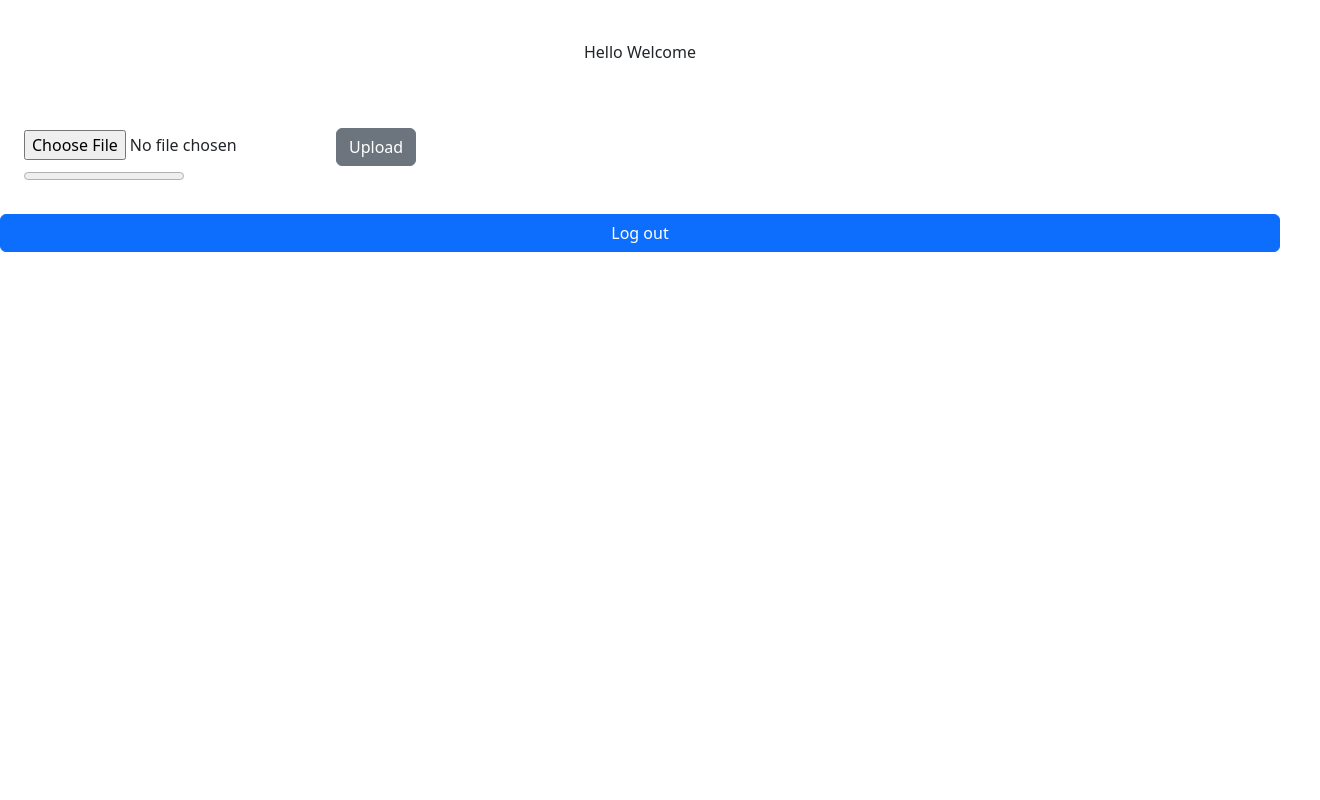
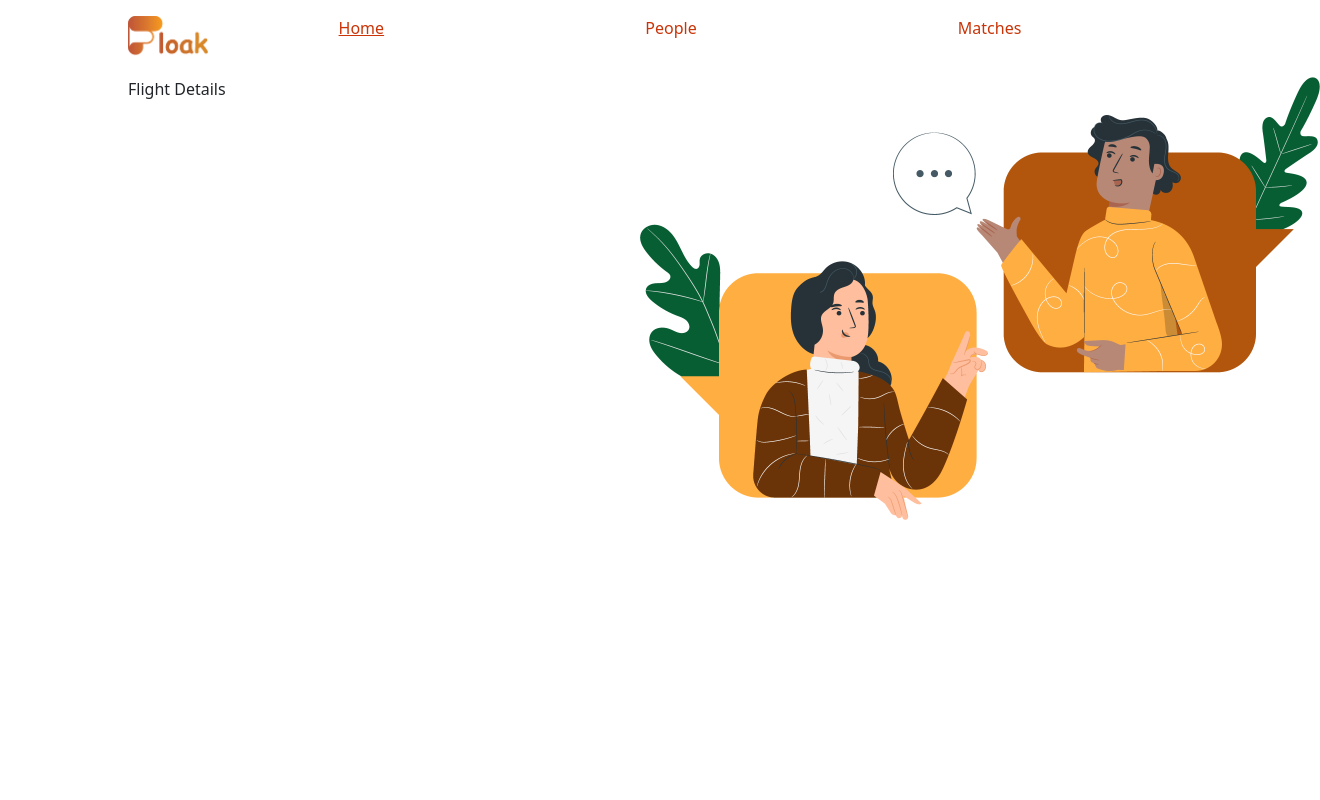
Before and after one commit to jasonpaulneu/hackharvard, a React (Create React App) app in the folder frontend/: page /home in a window 1280 px wide. Shown: the top 800 px of the page, 1320 px wide, since content can reach past the window. Built offline with nearby package versions, Linux system fonts and the light colour scheme; no server answers.

Commit message:
Add Homepage

```diff
--- a/frontend/src/components/Home.js
+++ b/frontend/src/components/Home.js
@@ -7,6 +7,8 @@ import { ref, getDownloadURL, uploadBytes } from "firebase/storage"
 
 import { useState } from 'react';
 import { uploadBytesResumable } from 'firebase/storage';
+import Navbar from "./generic/Navbar";
+import classes from './Home.module.css';
 
 const Home = () => {
   const [progressPercent, setProgressPercent] = useState(0);
@@ -50,6 +52,17 @@ const Home = () => {
 
   return (
     <>
+      <Navbar />
+      <div className={classes.mainContainer}>
+        <div className={classes.flightDetails}>
+            <div>
+              Flight Details
+            </div>
+        </div>
+        <div className={classes.homeImageContainer}>
+             <img src={require('../assets/HomeIcons.png')} className={classes.homeImage} />
+        </div>
+      </div>
       <div className="p-4 box mt-3 text-center">
         Hello Welcome <br />
       </div>
--- /dev/null
+++ b/frontend/src/components/Home.module.css
@@ -0,0 +1,25 @@
+.mainContainer{
+    display: flex;
+    flex-direction:row;
+    justify-content: space-between;
+    width: 80%;
+    margin: auto;
+}
+
+.flightDetails{
+    width: 50%;
+}
+
+.homeImageContainer{
+   width: 50%;
+}
+
+.homeImage{
+    /* justify-content: flex-end;
+    align-items: flex-end; */
+    height: 50%;
+}
+
+.header{
+    color: #C93408;
+}
--- /dev/null
+++ b/frontend/src/components/generic/Navbar.js
@@ -0,0 +1,26 @@
+import { NavLink, useNavigate } from "react-router-dom";
+import classes from './Navbar.module.css';
+
+function Navbar() {
+    let activeStyle = {
+        textDecoration: "underline",
+      };
+    return (
+        <div className={classes.navbarContainer}>
+            <img className={classes.logo} src={require('../../assets/Logo.png')} />
+            <div className={classes.navbar}>
+                <NavLink className={classes.navLink} to="/home" style={({ isActive }) =>
+                    isActive ? activeStyle : undefined
+                }>Home</NavLink>
+                <NavLink className={classes.navLink} to="/people" style={({ isActive }) =>
+                    isActive ? activeStyle : undefined
+                }>People</NavLink>
+                <NavLink className={classes.navLink} to="/Matches" style={({ isActive }) =>
+                    isActive ? activeStyle : undefined
+                }>Matches</NavLink>
+            </div>
+        </div>
+    )
+}
+
+export default Navbar;
--- /dev/null
+++ b/frontend/src/components/generic/Navbar.module.css
@@ -0,0 +1,20 @@
+.navbarContainer{
+    display: flex;
+    width:80%;
+    margin:1rem auto;
+}
+
+.logo{
+    width:5rem
+}
+
+.navbar{
+    display: flex;
+    justify-content: space-around;
+    flex:1
+}
+
+.navLink{
+    color:#C93408;
+    text-decoration: none;
+}
```
Also changed, not shown: frontend/src/assets/HomeIcons.png (added).
